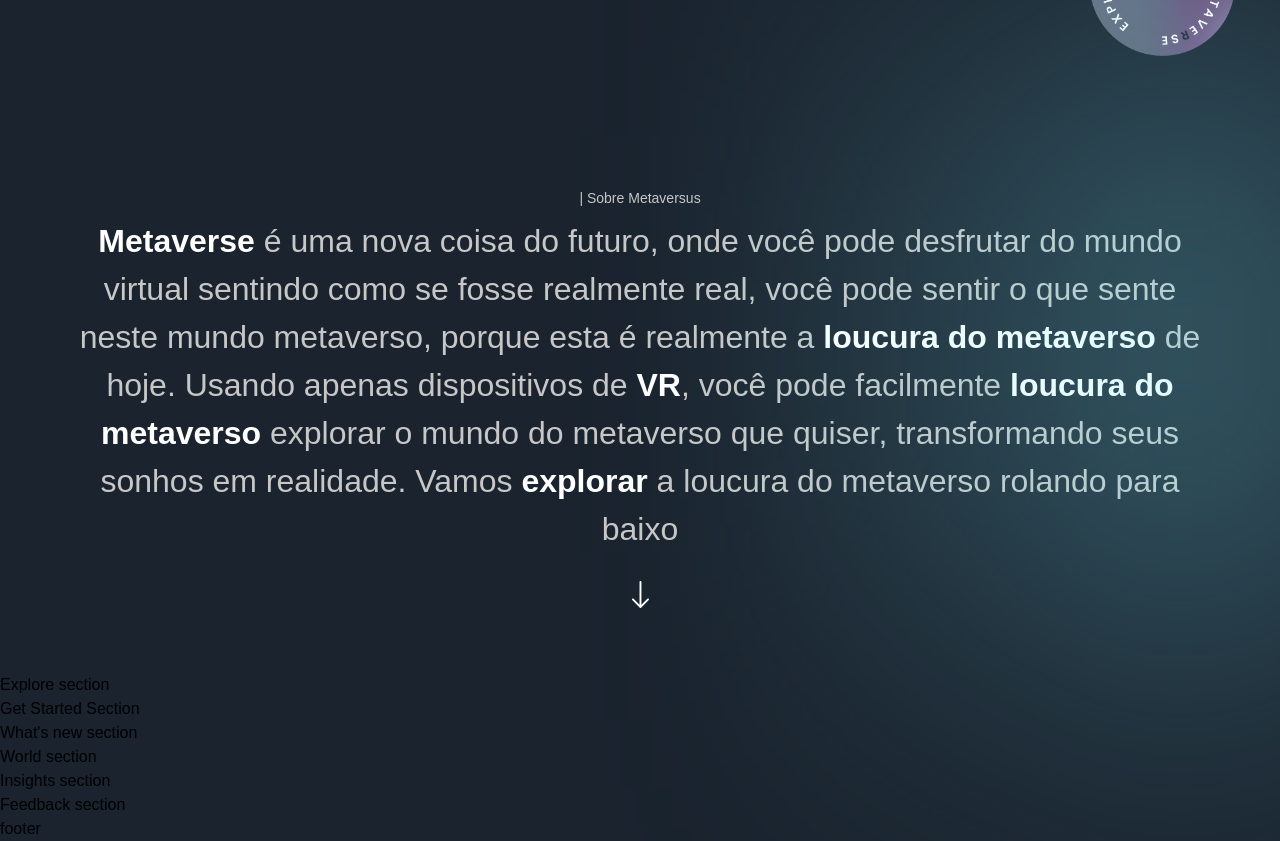
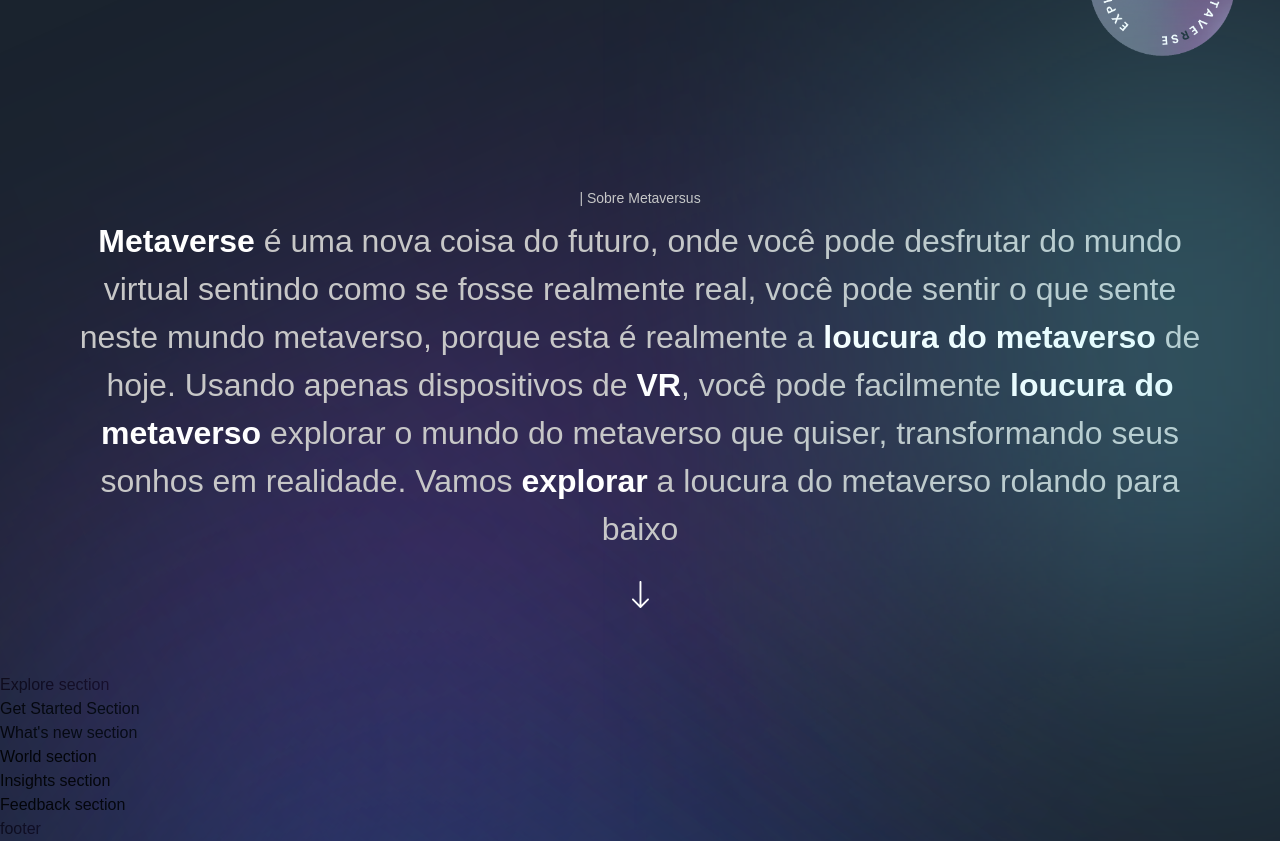
Before and after one commit to luccameds/Metaversus, a Next.js app: page / in a window 1280 px wide. Shown: the part 980-1821 px from the top of the page. Built offline with nearby package versions, Linux system fonts and the light colour scheme; a web font is replaced by a local one.

Commit message:
Added the Gradient in the rest of the page

```diff
--- a/app/page.js
+++ b/app/page.js
@@ -14,13 +14,22 @@ const Page = () => (
   <div className="bg-primary-black overflow-hidden">
     <Navbar />
     <Hero />
+    <div className="relative">
       <About />
+      <div className="gradient-03 z-0" />
       <Explore />
+    </div>
+    <div className="relative">
       <GetStarted />
+      <div className="gradient-04 z-0" />
       <WhatsNew />
+    </div>
+    <div className="relative">
       <World />
+      <div className="gradient-04 z-0" />
       <Insights />
       <Feedback />
+    </div>
     <Footer />
   </div>
 );
```
Lines whose indentation alone changed are shown as unchanged.
